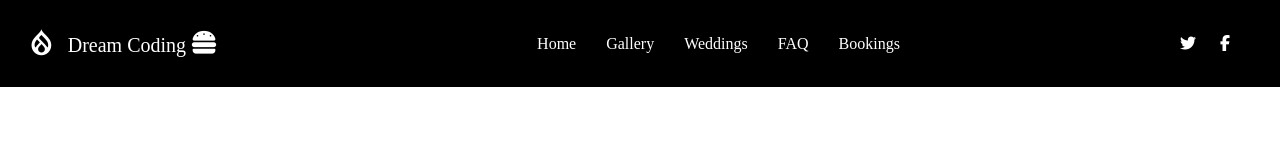
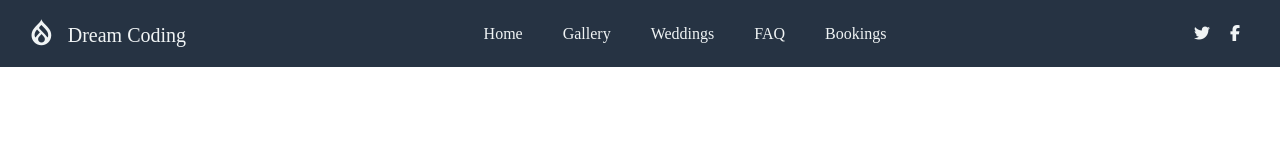
Before and after one commit to haneulji1107/nav-bar, a plain HTML site: page index.html in a window 1280 px wide. Drawn offline with Linux system fonts and the light colour scheme.

Commit message:
강의보면서 전체적으로 수정

```diff
--- a/index.html
+++ b/index.html
@@ -15,22 +15,22 @@
   </head>
   <body>
     <nav class="nav-bar">
-      <a href="#" class="nav-bar__logo">
+      <div class="nav-bar__logo">
         <i class="fab fa-drupal"></i>
-        <span>Dream Coding</span>
+        <a href="#">Dream Coding</a>
         <i class="fas fa-hamburger bars"></i>
-      </a>
+      </div>
       <ul class="nav-bar__menus">
-        <li>Home</li>
-        <li>Gallery</li>
-        <li>Weddings</li>
-        <li>FAQ</li>
-        <li>Bookings</li>
+        <li><a href="#">Home</a></li>
+        <li><a href="#">Gallery</a></li>
+        <li><a href="#">Weddings</a></li>
+        <li><a href="#">FAQ</a></li>
+        <li><a href="#">Bookings</a></li>
       </ul>
-      <div class="nav-bar__sns">
-        <i class="fab fa-twitter"></i>
-        <i class="fab fa-facebook-f"></i>
-      </div>
+      <ul class="nav-bar__sns">
+        <li><i class="fab fa-twitter"></i></li>
+        <li><i class="fab fa-facebook-f"></i></li>
+      </ul>
     </nav>
   </body>
 </html>
--- a/script.js
+++ b/script.js
@@ -2,11 +2,11 @@ const bars = document.querySelector(".bars");
 const menus = document.querySelector(".nav-bar__menus");
 const sns = document.querySelector(".nav-bar__sns");
 
-const HIDDEN_CLASS = "hidden";
+const SHOW_CLASS = "active";
 
 function handleClick() {
-  menus.classList.toggle(HIDDEN_CLASS);
-  sns.classList.toggle(HIDDEN_CLASS);
+  menus.classList.toggle(SHOW_CLASS);
+  sns.classList.toggle(SHOW_CLASS);
 }
 
 bars.addEventListener("click", handleClick);
--- a/style.css
+++ b/style.css
@@ -1,3 +1,9 @@
+:root {
+  --text-color: #f0f4f5;
+  --background-color: #263343;
+  --accent-color: #d49466;
+}
+
 * {
   box-sizing: border-box;
 }
@@ -6,19 +12,31 @@ body {
   margin: 0;
 }
 
+a {
+  text-decoration: none;
+  color: inherit;
+}
+
+ul {
+  padding-left: 0;
+  margin: 0;
+}
+
+li {
+  list-style: none;
+}
+
 .nav-bar {
-  background-color: black;
+  background-color: var(--background-color);
   display: flex;
   justify-content: space-between;
   align-items: center;
-  padding: 30px 30px;
-  color: white;
+  padding: 20px 30px;
+  color: var(--text-color);
 }
 
 .nav-bar__logo {
   font-size: 20px;
-  color: inherit;
-  text-decoration: none;
 }
 
 .nav-bar__logo i {
@@ -26,44 +44,48 @@ body {
   margin-right: 10px;
 }
 
+.nav-bar__logo .bars {
+  display: none;
+}
+
 .nav-bar__menus {
   display: flex;
   list-style: none;
   margin: 0;
+  padding-left: 0;
 }
 
 .nav-bar__menus li {
-  margin-right: 10px;
   cursor: pointer;
-  padding: 4px 10px;
+  padding: 4px 20px;
   border-radius: 4px;
-  transition: all 0.3s ease-in-out;
+  transition: background-color 0.3s ease-in-out;
 }
 
 .nav-bar__menus li:hover {
   background-color: rgb(170, 159, 159);
 }
 
-.nav-bar__sns i {
-  margin-right: 20px;
+.nav-bar__sns {
+  display: flex;
+}
+
+.nav-bar__sns li {
+  padding: 0 10px;
   cursor: pointer;
   transition: all 0.3s ease-in-out;
 }
 
-.nav-bar__sns i:hover {
+.nav-bar__sns li:hover {
   opacity: 0.6;
   transform: scale(1.2);
 }
 
-.bars {
-  display: none;
-}
-
-@media screen and (max-width: 800px) {
+@media screen and (max-width: 768px) {
   .nav-bar {
     flex-direction: column;
     justify-content: space-between;
-    padding: 10px 10px;
+    padding: 20px 30px;
   }
 
   .nav-bar__logo {
@@ -72,7 +94,8 @@ body {
     position: relative;
   }
 
-  .bars {
+  .nav-bar__logo .bars {
+    cursor: pointer;
     display: flex;
     position: absolute;
     top: 0;
@@ -80,11 +103,12 @@ body {
     transition: opacity 0.3s ease-in-out;
   }
 
-  .bars:hover {
+  .nav-bar__logo .bars:hover {
     opacity: 0.6;
   }
 
   .nav-bar__menus {
+    display: none;
     flex-direction: column;
     align-items: center;
     padding: 0;
@@ -99,14 +123,11 @@ body {
   }
 
   .nav-bar__sns {
+    display: none;
     margin-top: 10px;
-  }
-
-  .nav-bar__sns i:last-child {
-    margin: 0;
   }
 }
 
-.hidden {
-  display: none;
+.active {
+  display: flex;
 }
```
